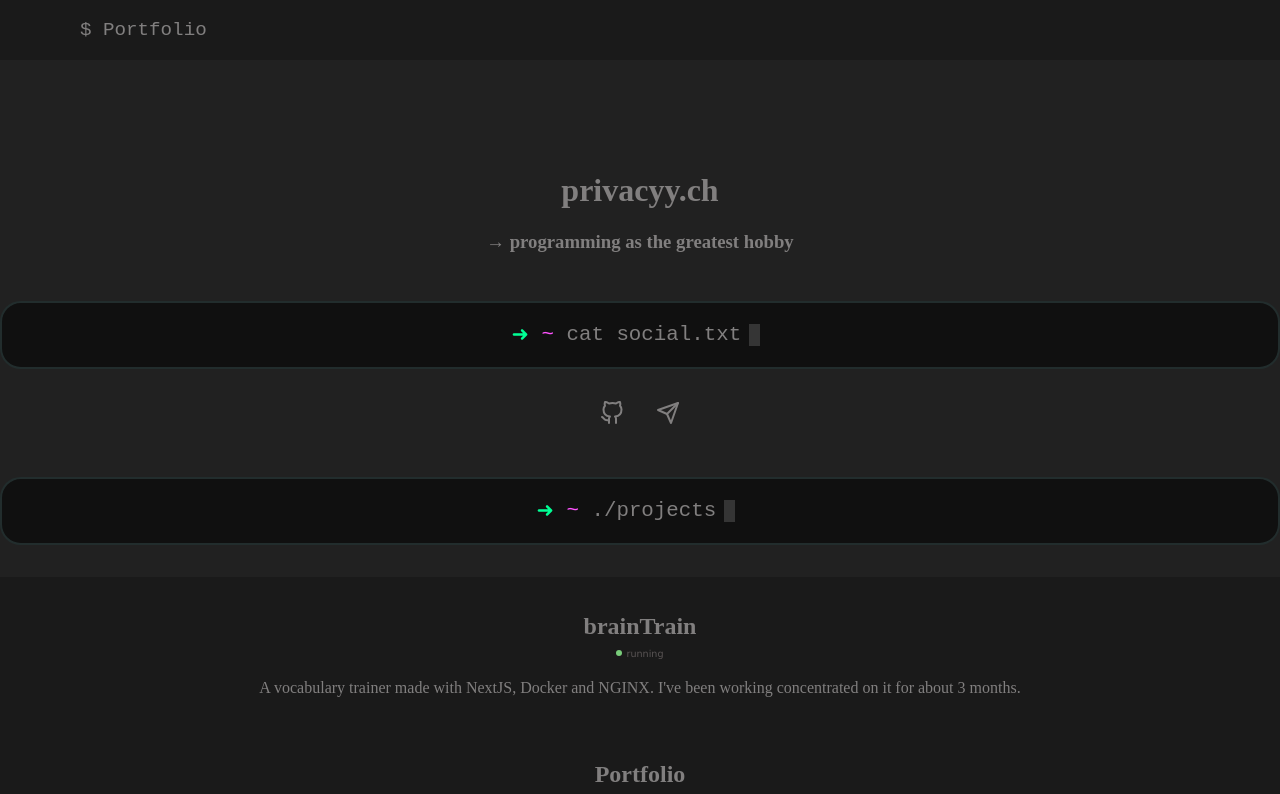
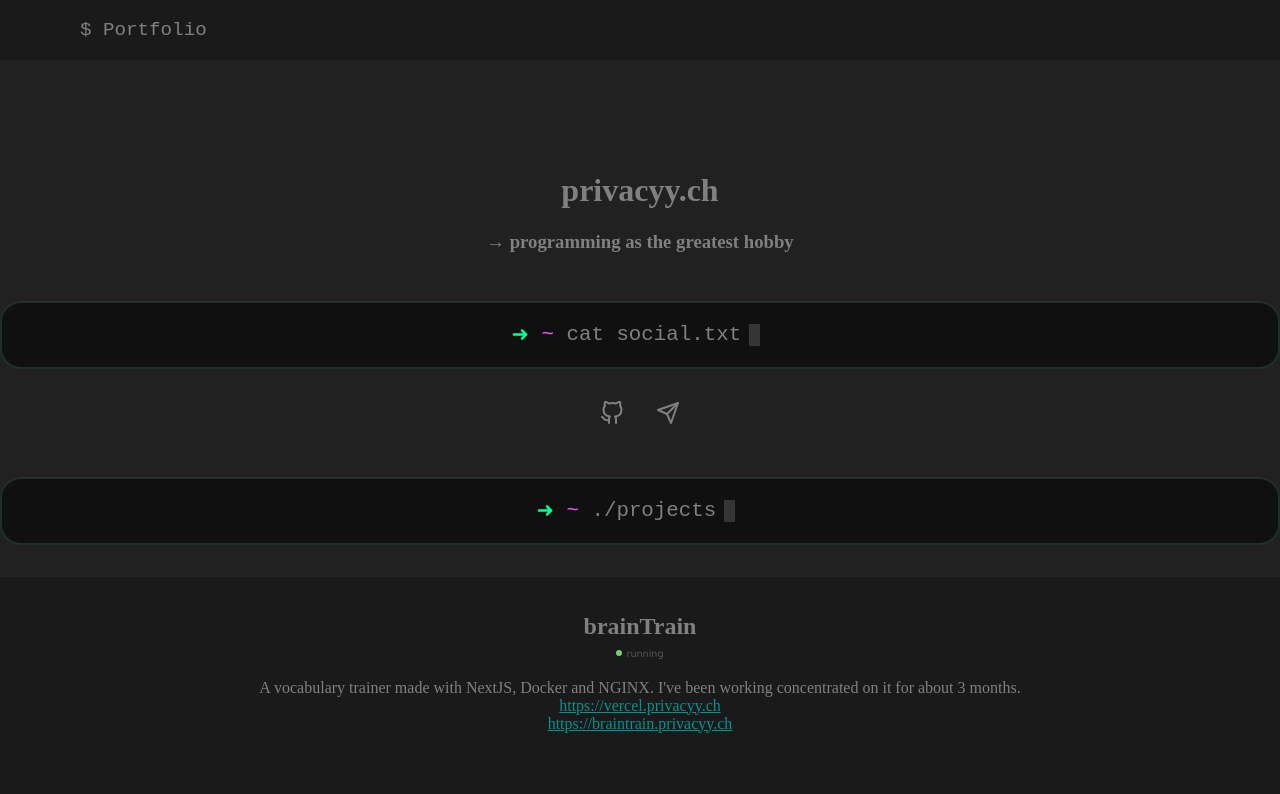
Before and after one commit to arch-user-france1/arch-user-france1, a Next.js app: page / in a window 1280 px wide. Shown: the top 794 px of the page. Built offline with nearby package versions, Linux system fonts and the light colour scheme.

Commit message:
added visible links to projects

```diff
--- a/pages/index.js
+++ b/pages/index.js
@@ -13,7 +13,7 @@ export default function Page() {
   }
 
 
-  function Project({ projectname, description, link, status }) {
+  function Project({ projectname, description, link, status, visibleLinks }) {
 
     let statusicon
     if (status === "in development") {
@@ -42,6 +42,10 @@ export default function Page() {
       </h2>
 
       <span>{description}</span>
+
+      {visibleLinks && (<div className={styles.projectLinks}>
+        {visibleLinks.map((x) => (<Link target="_blank" rel="noopener" className={styles.projectLink} href={x}>{x}</Link>))}
+      </div>)}
     </div>)
   }
 
@@ -92,6 +96,7 @@ export default function Page() {
       description="A vocabulary trainer made with NextJS, Docker and NGINX. I've been working concentrated on it for about 3 months."
       status="running"
       link="https://braintrain.privacyy.ch/"
+      visibleLinks={["https://vercel.privacyy.ch", "https://braintrain.privacyy.ch"]}
       ></Project>
 
       <Project
@@ -117,6 +122,7 @@ export default function Page() {
       description="A vocabulary trainer made with Flask, Javascript and NGINX."
       status="stopped"
       link="https://theoldbraintrain.privacyy.ch/"
+      visibleLinks={["https://theoldbraintrain.privacyy.ch"]}
       ></Project>
 
 
--- a/styles/Main.module.css
+++ b/styles/Main.module.css
@@ -75,3 +75,12 @@
     align-items: center;
     gap: 8px;
 }
+
+.projectLinks {
+    display: grid;
+    justify-content: center;
+}
+.projectLink {
+    color: #009390;
+    text-decoration: underline;
+}
```
